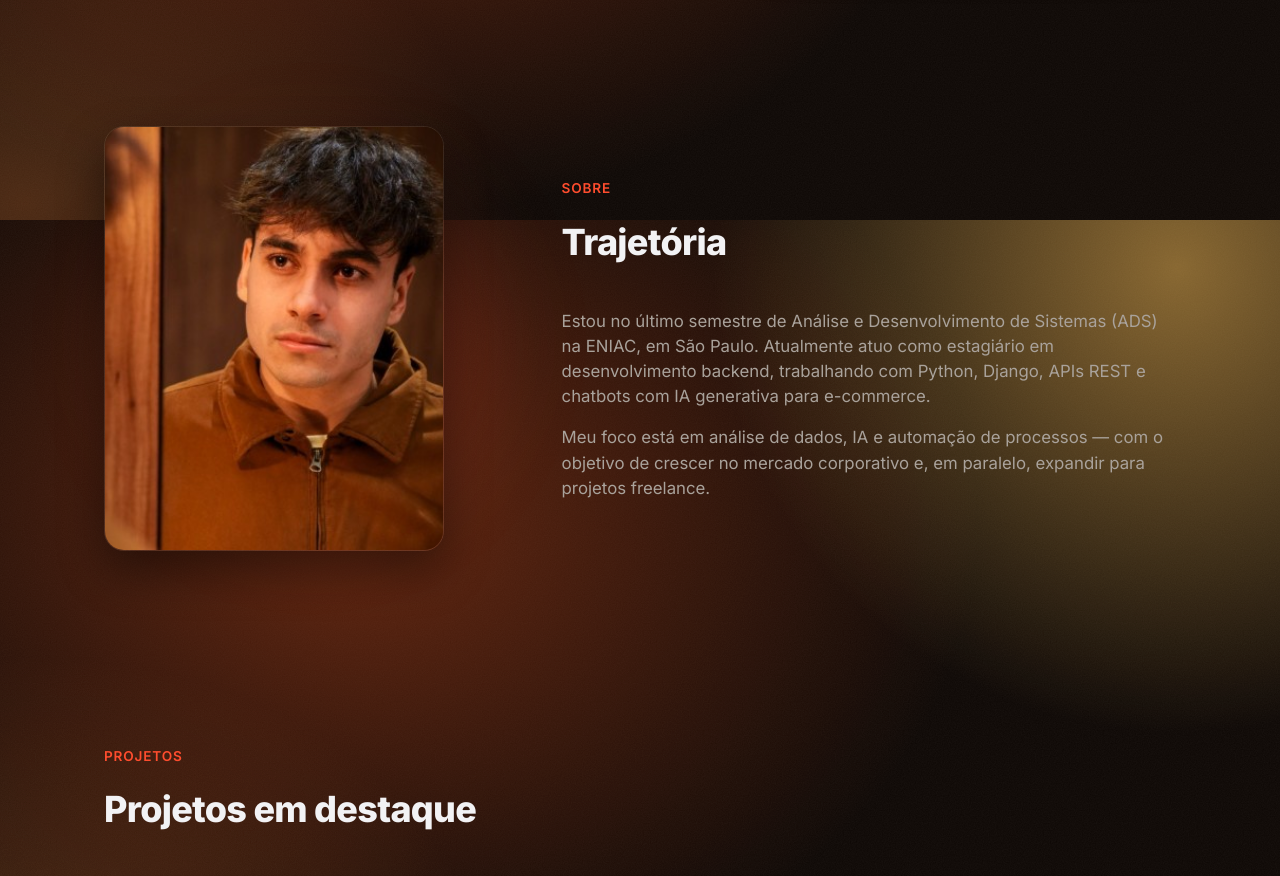
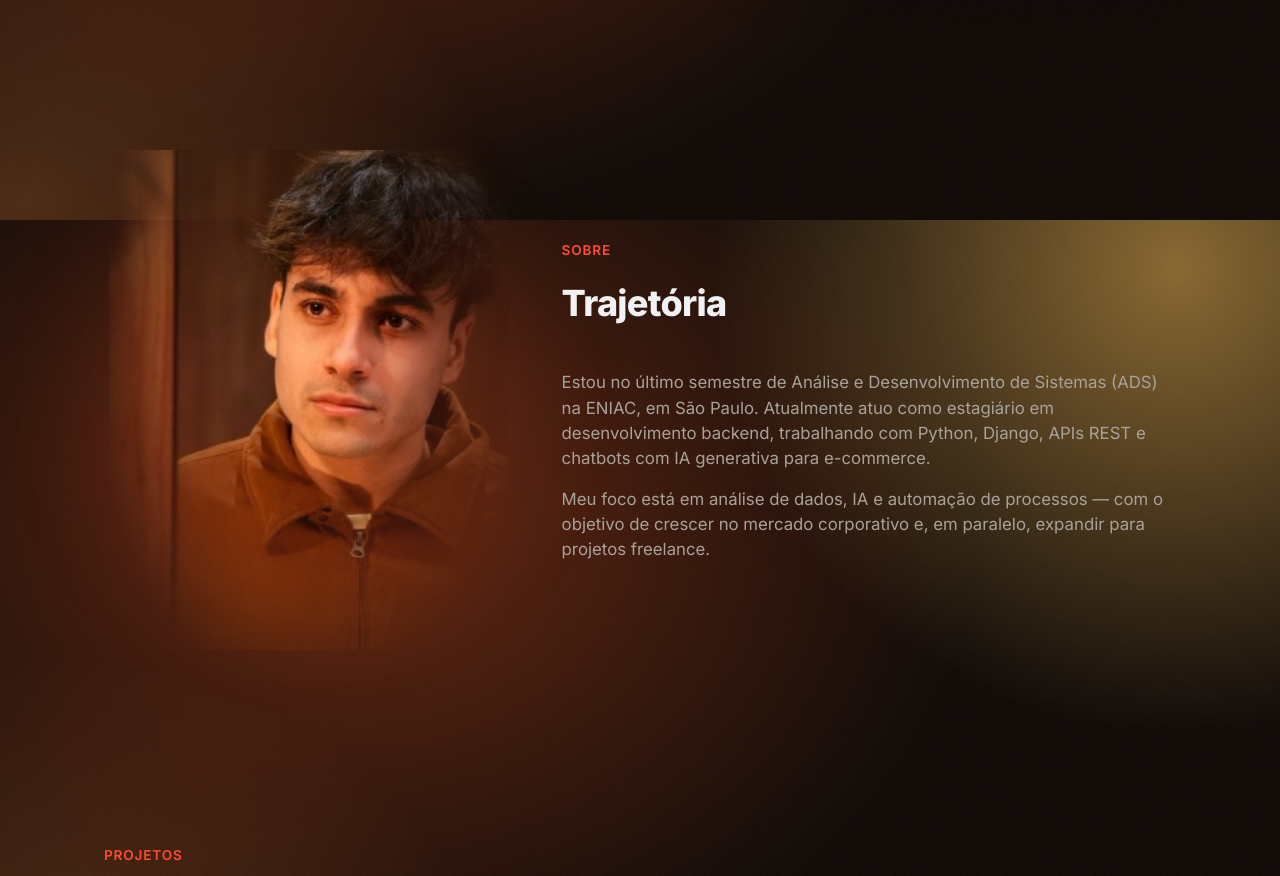
Before and after one commit to tcducas/portfolio, a React (Vite) app: page / in a window 1280 px wide. Shown: the part 580-1456 px from the top of the page. Built offline with nearby package versions, Linux system fonts and the light colour scheme.

Commit message:
Foto da seção Sobre sem moldura, dissolvendo no fundo
Troca a borda/box de vidro por uma máscara de gradiente radial na
própria foto, deixando as bordas se fundirem no mesh gradient em vez
de um card com contorno duro — referência visual enviada pelo usuário.

```diff
--- a/src/components/About.module.css
+++ b/src/components/About.module.css
@@ -7,25 +7,27 @@
 
 .photoWrap {
   position: relative;
+  display: flex;
+  justify-content: center;
 }
 
 .photoWrap::before {
   content: '';
   position: absolute;
-  inset: -20px;
-  background: radial-gradient(circle, var(--accent-glow), transparent 70%);
-  filter: blur(40px);
+  inset: -40px;
+  background: radial-gradient(circle, var(--accent-glow), transparent 65%);
+  filter: blur(50px);
   z-index: -1;
 }
 
 .photo {
   width: 100%;
-  max-width: 340px;
+  max-width: 400px;
   aspect-ratio: 4 / 5;
   object-fit: cover;
-  border-radius: var(--radius-lg);
-  border: 1px solid var(--border-glass);
-  box-shadow: var(--shadow-md);
+  /* Sem moldura: a foto se dissolve no fundo via máscara de gradiente */
+  -webkit-mask-image: radial-gradient(ellipse 58% 78% at 50% 36%, black 30%, transparent 96%);
+  mask-image: radial-gradient(ellipse 58% 78% at 50% 36%, black 30%, transparent 96%);
 }
 
 .text {
```
